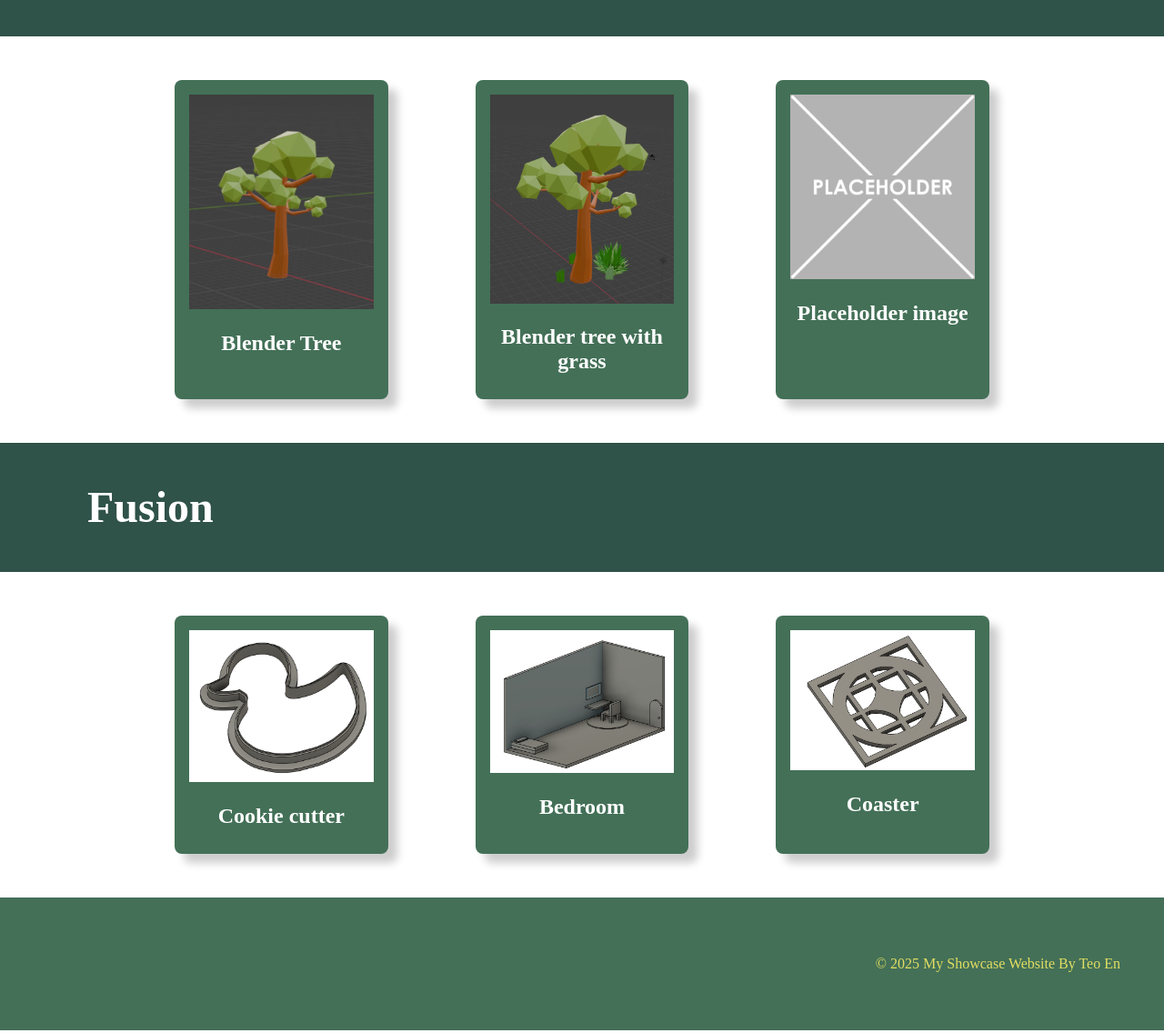
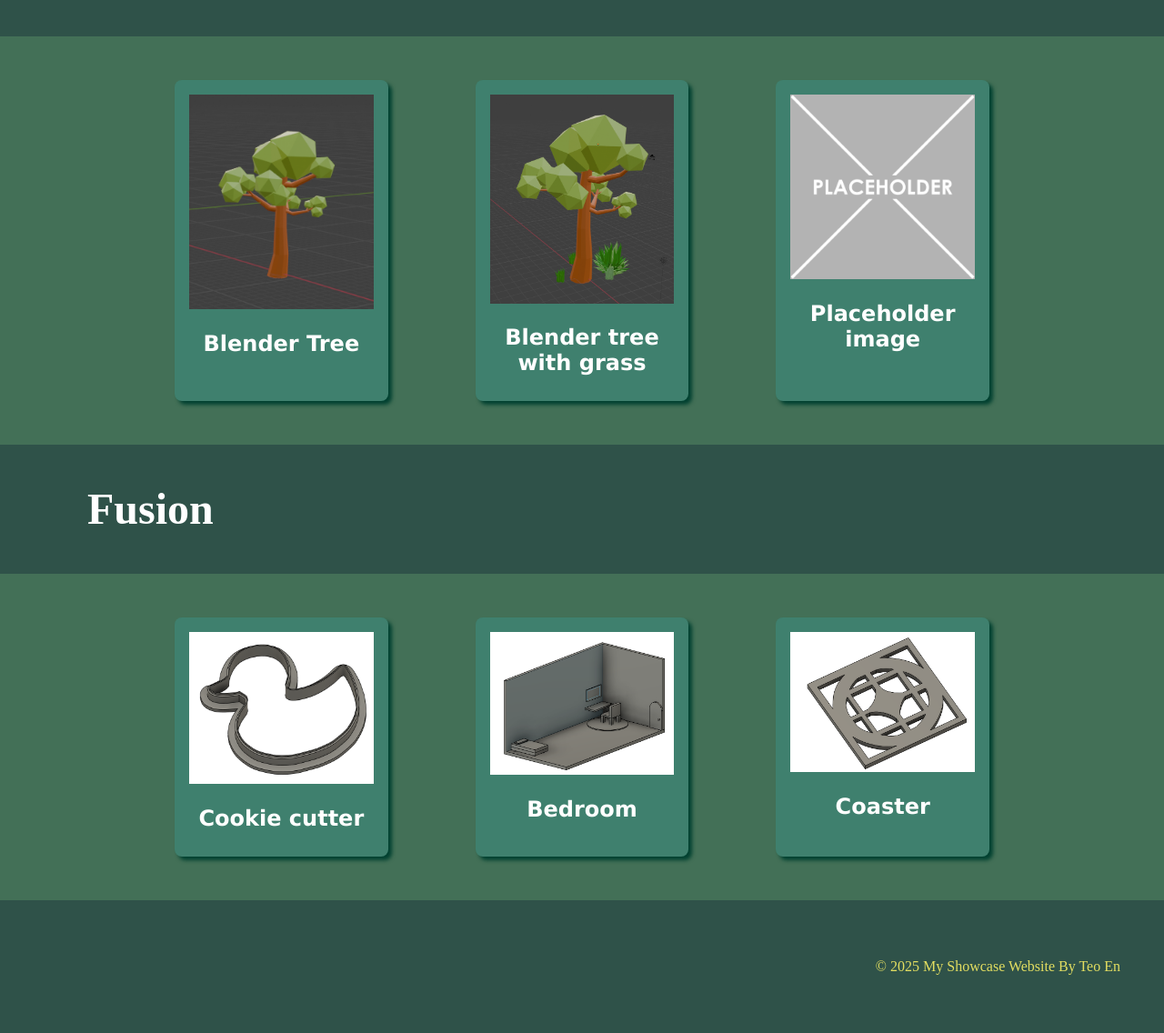
Before and after one commit to teoen25/MyYear10Website, a plain HTML site: page index.html in a window 1280 px wide. Shown: the part 301-1437 px from the top of the page at 91% size. Drawn offline with Linux system fonts and the light colour scheme.

Commit message:
new font + background colour + card colour

```diff
--- a/style.css
+++ b/style.css
@@ -56,11 +56,12 @@ img {
 
 /* Styling for the individual topic cards rounded edges background color and a drop shadow */
 .topic-card{
-    background-color: rgb(67,112,87);
+    background-color: rgb(63,128,110);
     color: rgb(255, 255, 255);
     padding: 1em;
     border-radius: 0.5em;
-    box-shadow: 10px 10px 10px rgba(0, 0, 0, 0.2);
+    box-shadow: 4px 4px 4px rgba(0, 64, 48);
+    font-family: 'Lucida Sans', 'Lucida Sans Regular', 'Lucida Grande', 'Lucida Sans Unicode', Geneva, Verdana, sans-serif;
 }
 
 /* Styling for the topic card titles */
@@ -74,8 +75,11 @@ img {
 
 /* Styling for a footer section to take a bit of spcae at the bottom of the page */
 .footer{
-    background-color: rgb(67,112,87);
+    background-color: rgb(47,82,73);
     color: rgb(227,222,97);
     text-align: right;
     padding: 3em 3em;
 }
+body {
+    background-color: rgb( 67 112 87);
+}
```
